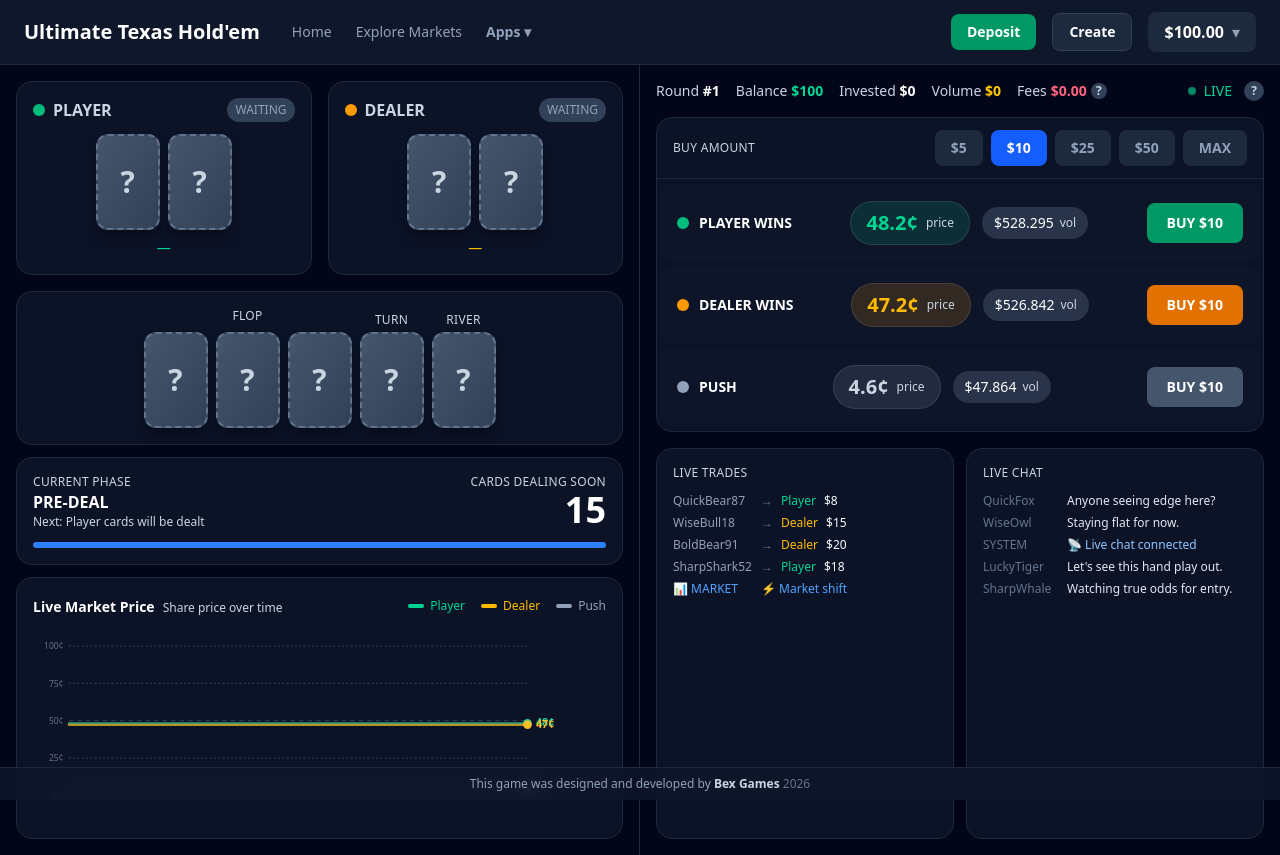
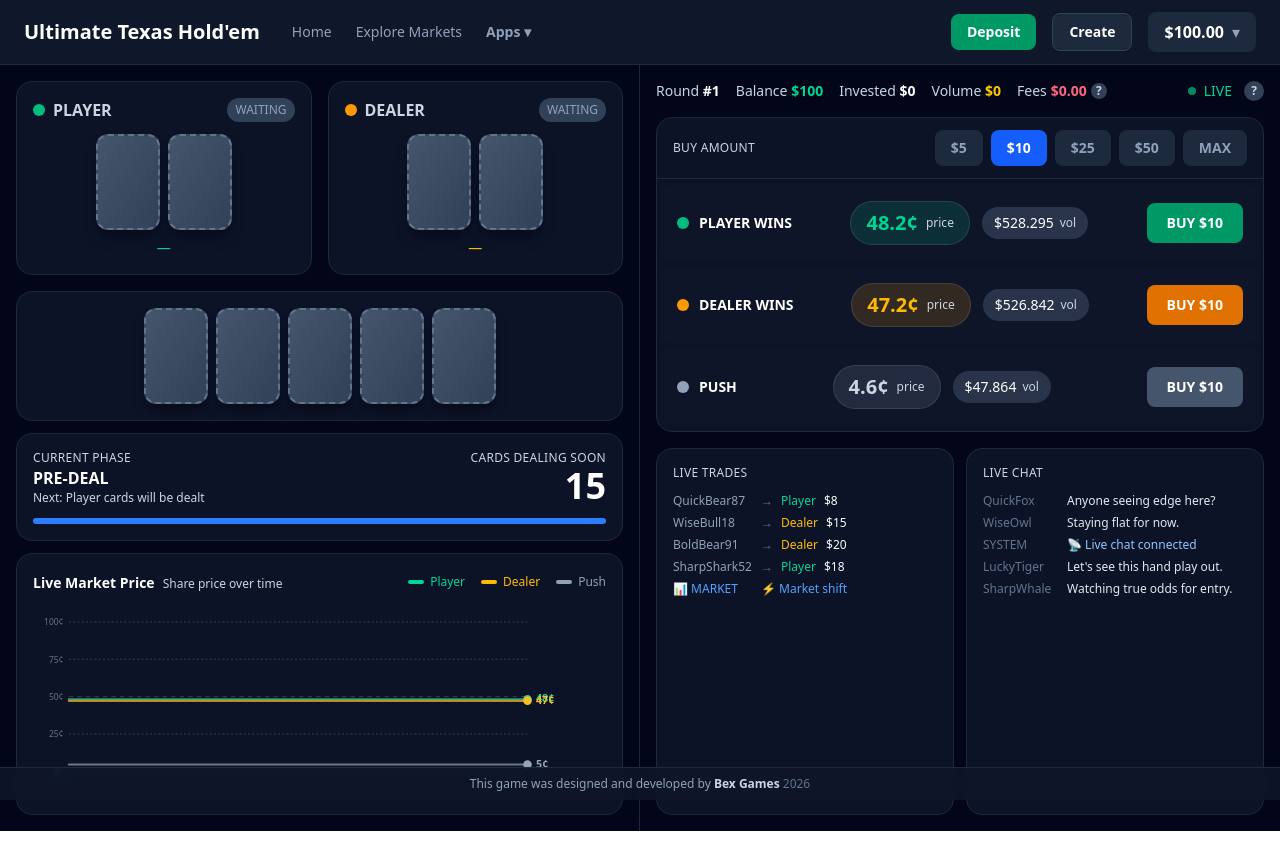
Before and after one commit to meir-san/ultimateholdem, a React (Vite) app: page / in a window 1280 px wide. After the commit the page ends 831 px from the top, so only its background shows below. Built offline with nearby package versions, Linux system fonts and the light colour scheme.

Commit message:
Adjust card placeholders and reveal labels only when dealt

```diff
--- a/src/components/CardDisplay.tsx
+++ b/src/components/CardDisplay.tsx
@@ -13,7 +13,7 @@ export function CardDisplay({ card, hidden = false, size = 'md' }: CardDisplayPr
     lg: 'w-20 h-28',
   };
 
-  if (hidden || !card) {
+  if (hidden) {
     return (
       <div
         className={`
@@ -25,6 +25,18 @@ export function CardDisplay({ card, hidden = false, size = 'md' }: CardDisplayPr
       >
         <span className="text-slate-300 text-3xl font-bold">?</span>
       </div>
+    );
+  }
+  if (!card) {
+    return (
+      <div
+        className={`
+          ${sizeClasses[size]}
+          rounded-xl flex items-center justify-center transition-all duration-300 relative
+          bg-gradient-to-br from-slate-600 to-slate-700 border-2 border-dashed border-slate-500
+          shadow-lg shadow-black/30
+        `}
+      />
     );
   }
 
--- a/src/components/PlayerDealerCards.tsx
+++ b/src/components/PlayerDealerCards.tsx
@@ -329,15 +329,10 @@ export function PlayerDealerCards({
         </div>
 
         <div className="flex gap-2 mb-2 justify-center min-h-[96px] items-center">
-          {isPreDeal ? (
+          {isPreDeal || playerCards.length === 0 ? (
             <>
-              <CardDisplay card={null} hidden />
-              <CardDisplay card={null} hidden />
-            </>
-          ) : playerCards.length === 0 ? (
-            <>
-              <CardDisplay card={null} hidden />
-              <CardDisplay card={null} hidden />
+              <CardDisplay card={null} />
+              <CardDisplay card={null} />
             </>
           ) : (
             <>
@@ -371,22 +366,17 @@ export function PlayerDealerCards({
         </div>
 
         <div className="flex gap-2 mb-2 justify-center min-h-[96px] items-center">
-          {isPreDeal || (!isDealerCards && !isResolution) ? (
+          {isPreDeal || (!isDealerCards && !isResolution) || dealerCards.length === 0 ? (
             <>
-              <CardDisplay card={null} hidden />
-              <CardDisplay card={null} hidden />
-            </>
-          ) : dealerCards.length === 0 ? (
-            <>
-              <CardDisplay card={null} hidden />
-              <CardDisplay card={null} hidden />
+              <CardDisplay card={null} />
+              <CardDisplay card={null} />
             </>
           ) : (
             <>
               {dealerCards.map((card, i) => (
                 <CardDisplay key={i} card={card} />
               ))}
-              {dealerCards.length === 1 && <CardDisplay card={null} hidden />}
+              {dealerCards.length === 1 && <CardDisplay card={null} />}
             </>
           )}
         </div>
@@ -403,27 +393,33 @@ export function PlayerDealerCards({
         </div>
       </div>
 
-      {/* Community Cards - Always show 5 slots (3 flop, 1 turn, 1 river) */}
+      {/* Community Cards - Show slots, labels only after cards are dealt */}
       <div className="col-span-2 bg-slate-900/80 rounded-2xl border border-slate-800 p-4">
         <div className="flex gap-2 justify-center items-end">
           {/* Flop - first 3 cards with single label centered above */}
           <div className="flex flex-col items-center gap-1">
-            <div className="text-xs text-slate-300 uppercase tracking-wide mb-1">Flop</div>
+            {communityCards.length >= 3 && (
+              <div className="text-xs text-slate-300 uppercase tracking-wide mb-1">Flop</div>
+            )}
             <div className="flex gap-2">
               {[0, 1, 2].map((i) => (
-                <CardDisplay key={i} card={communityCards[i] || null} hidden={!communityCards[i]} />
+                <CardDisplay key={i} card={communityCards[i] || null} />
               ))}
             </div>
           </div>
           {/* Turn - 4th card */}
           <div className="flex flex-col items-center gap-1">
-            <div className="text-xs text-slate-300 uppercase tracking-wide">Turn</div>
-            <CardDisplay card={communityCards[3] || null} hidden={!communityCards[3]} />
+            {communityCards.length >= 4 && (
+              <div className="text-xs text-slate-300 uppercase tracking-wide">Turn</div>
+            )}
+            <CardDisplay card={communityCards[3] || null} />
           </div>
           {/* River - 5th card */}
           <div className="flex flex-col items-center gap-1">
-            <div className="text-xs text-slate-300 uppercase tracking-wide">River</div>
-            <CardDisplay card={communityCards[4] || null} hidden={!communityCards[4]} />
+            {communityCards.length >= 5 && (
+              <div className="text-xs text-slate-300 uppercase tracking-wide">River</div>
+            )}
+            <CardDisplay card={communityCards[4] || null} />
           </div>
         </div>
       </div>
```
